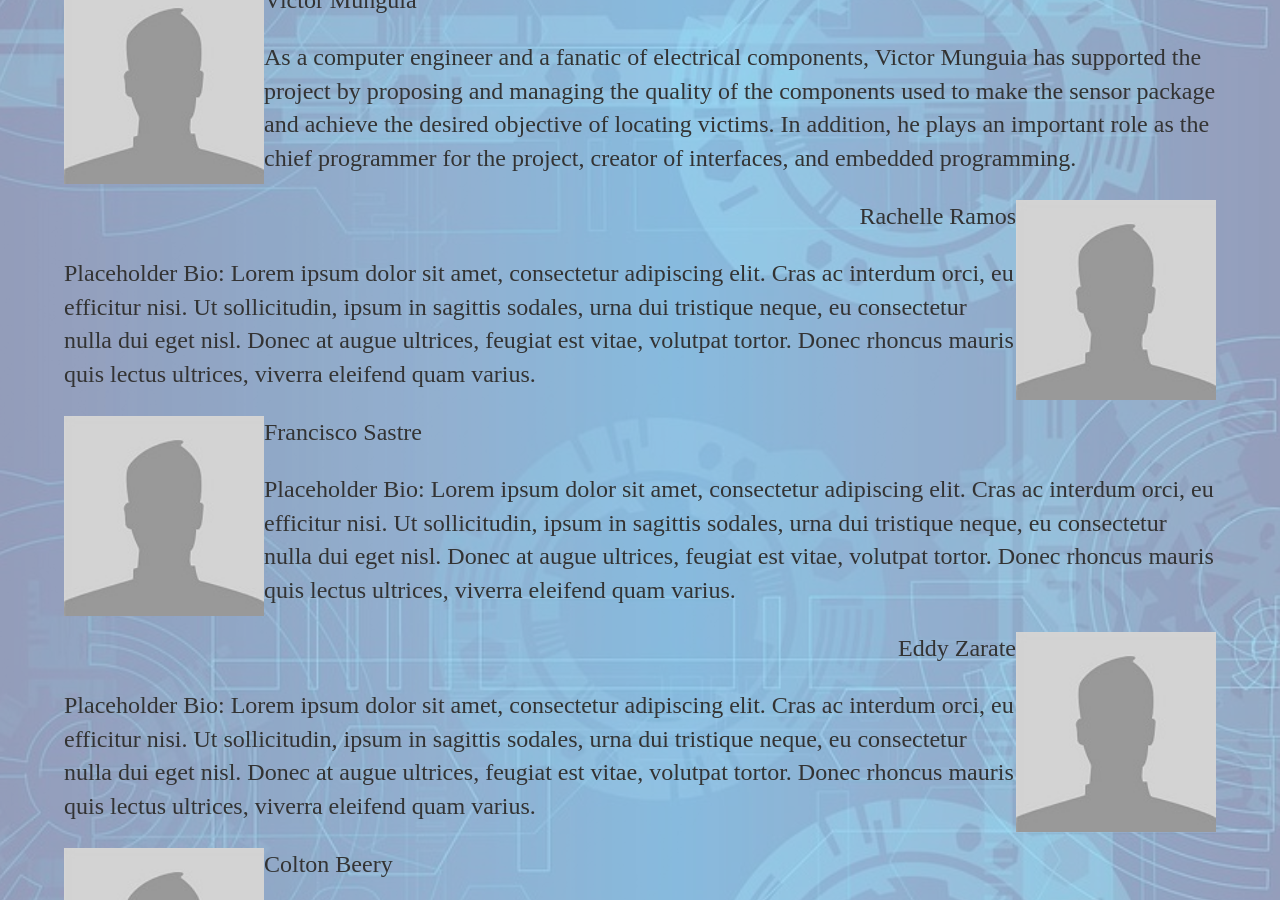
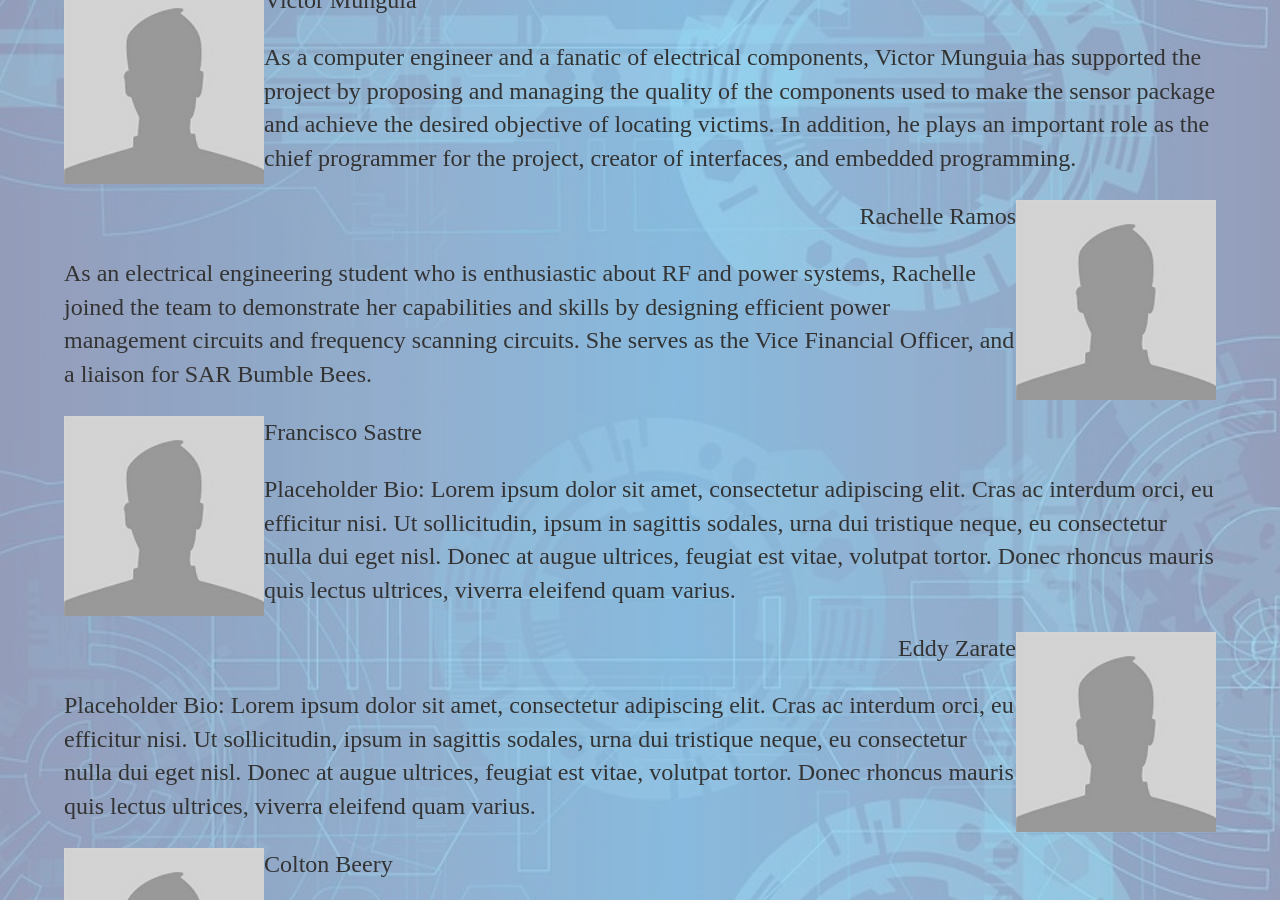
Before and after one commit to ColtonBeery/sarbumblebees, a Jekyll site: the page built from members/index.html, in a window 1280 px wide and 900 px high, scrolled down 572 px. Built offline with Jekyll 4.4.1, drawn with Linux system fonts in a browser that asks for light colours.

Commit message:
Update index.html

```diff
--- a/members/index.html
+++ b/members/index.html
@@ -26,7 +26,7 @@ title: Members - SAR Bumblebees
 		<div class="Rachelle">
 		<img src="/images/Headshot-Placeholder.jpg" alt="Placeholder Image" style="float:right;width:200px;height:200px;">
 		<p align="right">Rachelle Ramos</p>
-		<p>Placeholder Bio: Lorem ipsum dolor sit amet, consectetur adipiscing elit. Cras ac interdum orci, eu efficitur nisi. Ut sollicitudin, ipsum in sagittis sodales, urna dui tristique neque, eu consectetur nulla dui eget nisl. Donec at augue ultrices, feugiat est vitae, volutpat tortor. Donec rhoncus mauris quis lectus ultrices, viverra eleifend quam varius.</p>
+		<p>As an electrical engineering student who is enthusiastic about RF and power systems, Rachelle joined the team to demonstrate her capabilities and skills by designing efficient power management circuits and frequency scanning circuits. She serves as the Vice Financial Officer, and a liaison for SAR Bumble Bees.</p>
 		</div>
 
 		<div class="Francisco">
```
